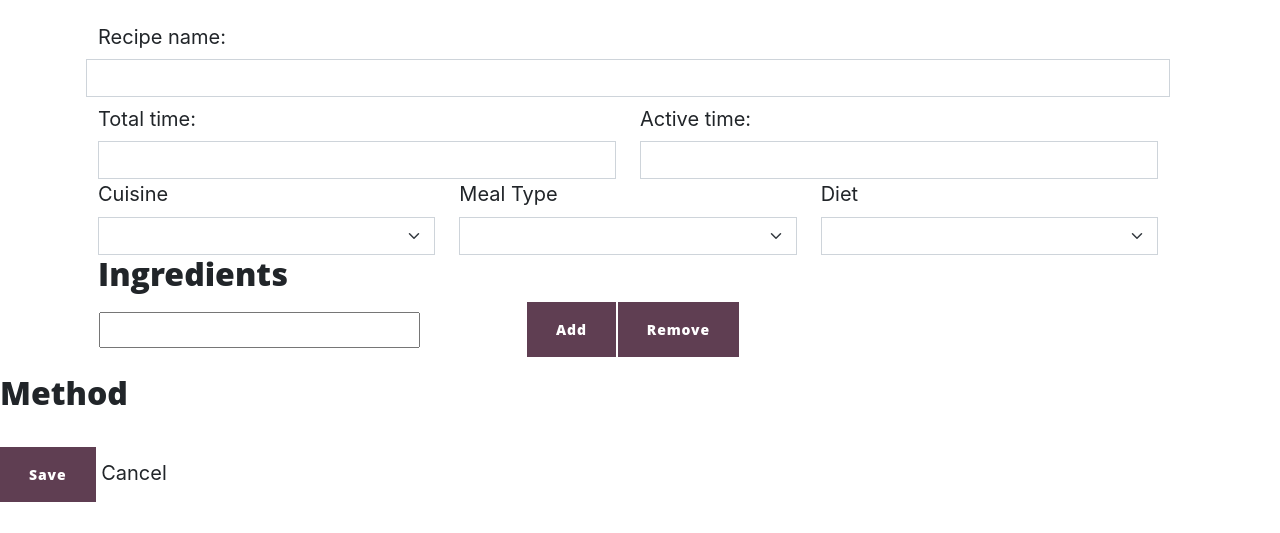
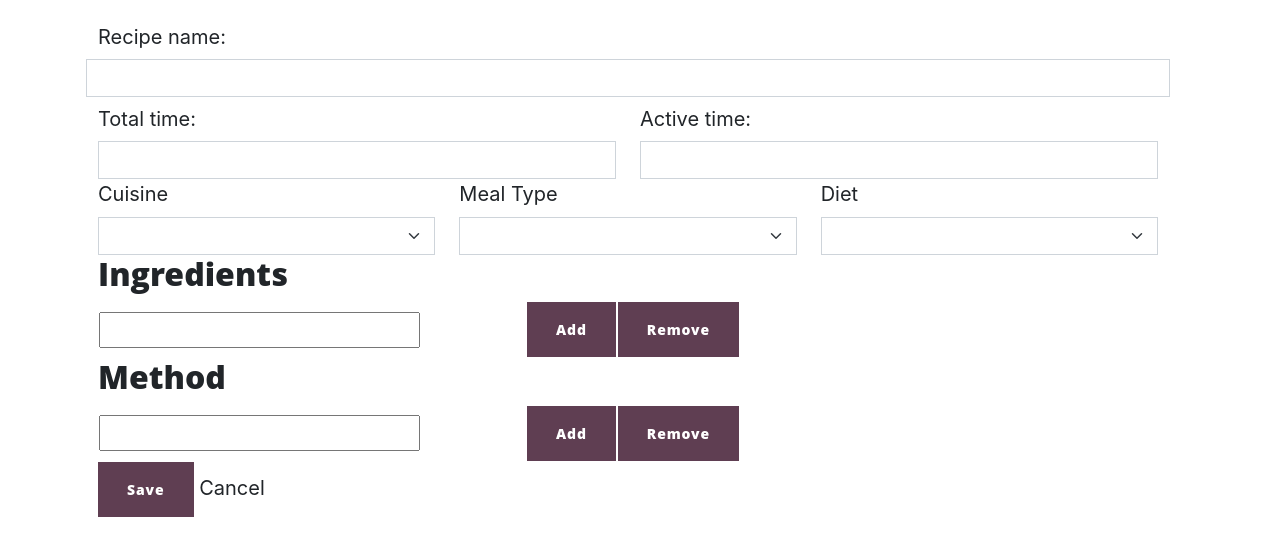
Before and after one commit to ElrieM/MS3-RecipeBundle, a Flask app: page /add_recipe in a window 1280 px wide. Shown: the part 473-1006 px from the top of the page. Before the commit the page ends 975 px from the top, so only its background shows below. Run offline with Flask 2, Linux system fonts and the light colour scheme; some libraries are stand-ins or nearby versions; some web fonts are replaced.

Commit message:
docs: Create add new and remove method step script

```diff
--- a/templates/add_recipe.html
+++ b/templates/add_recipe.html
@@ -7,20 +7,24 @@
     <div id="recipeEditForm">
         <!-- Adapted from https://getbootstrap.com/docs/5.1/forms/layout/ -->
         <form class="row p-3" method="POST" action="{{ url_for('add_recipe') }}">
+            <!-- Recipe name input -->
             <div class="row">
                 <label for="recipe_name" class="col-sm-2 col-form-label">Recipe name: </label>
                 <input type="text" class="form-control col-sm-10" id="recipe_name" name="recipe_name">
             </div>
+            <!-- Recipe total time -->
             <div class="row">
                 <div class="col-sm-6">
                     <label for="total_time" class="col-form-label">Total time: </label>
                     <input type="text" class="form-control" id="total_time" name="total_time">
                 </div>
+                <!-- Recipe active time -->
                 <div class="col-sm-6">
                     <label for="active_time" class="col-form-label">Active time: </label>
                     <input type="text" class="form-control" id="active_time" name="active_time">
                 </div>
             </div>
+            <!-- Meal detail selectors -->
             <div class="row">
                 <div class="col-sm-4">
                     <label for="cuisine" class="form-label">Cuisine</label>
@@ -41,6 +45,7 @@
                     </select>
                 </div>
             </div>
+            <!-- Ingredients input -->
             <div class="row">
                 <div class="col-sm-12">
                     <h2>Ingredients</h2>
@@ -51,8 +56,7 @@
                             </td>
                             <div class="col">
                                 <td>
-                                    <input class="btn btn-primary" type="button" value="Add"
-                                        onclick="addIngredient()">
+                                    <input class="btn btn-primary" type="button" value="Add" onclick="addIngredient()">
                                 </td>
                                 <td>
                                     <input class="btn btn-primary" type="button" value="Remove"
@@ -63,14 +67,25 @@
                     </table>
                 </div>
             </div>
-    </div>
-</div>
+            <!-- Methods input -->
             <div class="row">
                 <div class="col-sm-12">
                     <h2>Method</h2>
-        <div class="form-check">
-
+                    <table id="method-list">
+                        <tr>
+                            <td class="col-8">
+                                <input type="text" id="inputMethod" required>
+                            </td>
+                            <div class="col">
+                                <td>
+                                    <input class="btn btn-primary" type="button" value="Add" onclick="addMethod()">
+                                </td>
+                                <td>
+                                    <input class="btn btn-primary" type="button" value="Remove" onclick="delMethod()">
+                                </td>
                             </div>
+                        </tr>
+                    </table>
                 </div>
             </div>
             <div class="col-12">
```
Also changed, not shown: static/js/adj-recipe.js (+26 -0 lines). Lines whose indentation alone changed are shown as unchanged.
